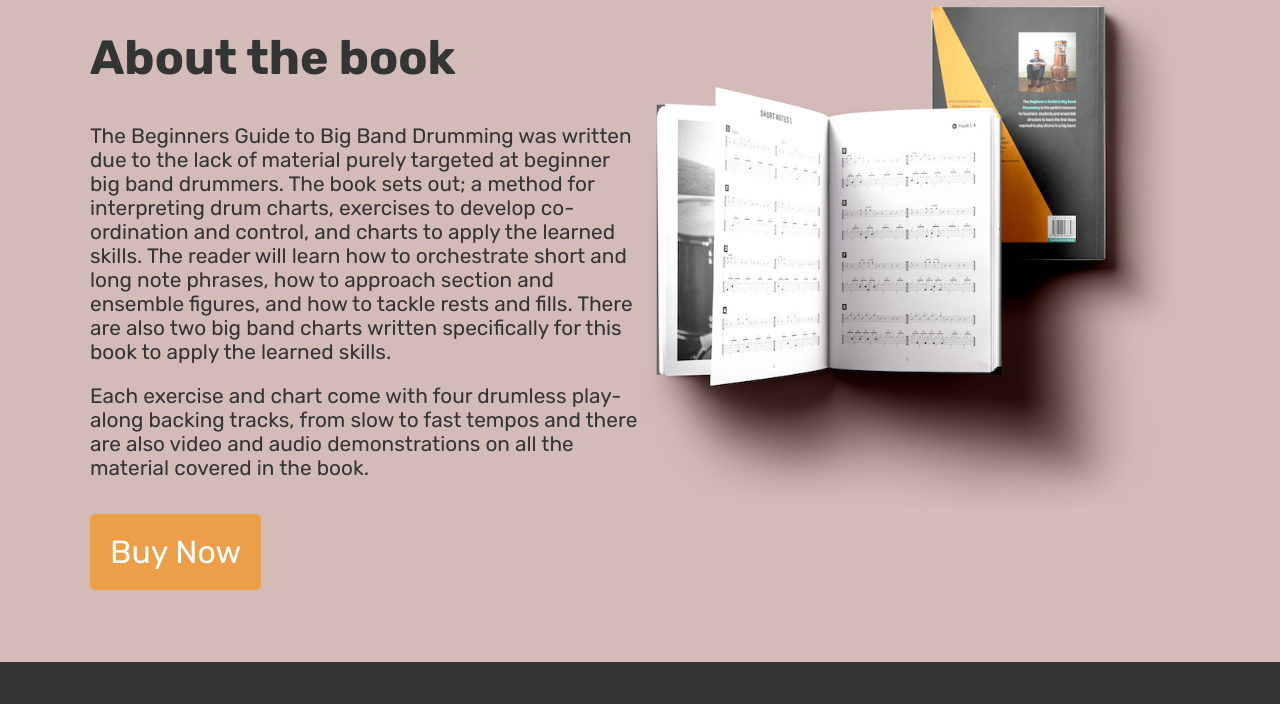
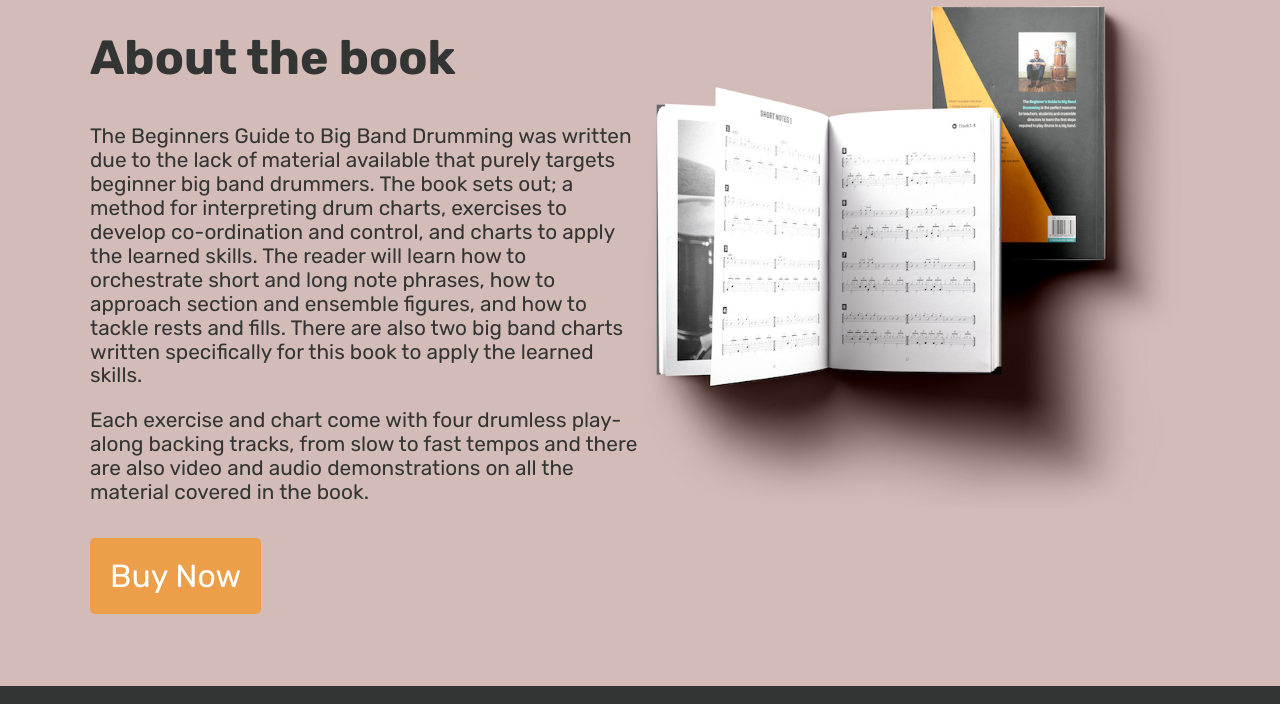
Before and after one commit to astanislavski/The-Beginner-s-Guide-to-Big-Band-Drumming, a website: page index.html in a window 1280 px wide. Shown: the part 4780-5484 px from the top of the page. Drawn offline with Linux system fonts and the light colour scheme.

Commit message:
Update index.html

```diff
--- a/index.html
+++ b/index.html
@@ -129,7 +129,7 @@
       <div class="book-text">
         <h2>About the book</h2>
         <p>
-          The Beginners Guide to Big Band Drumming was written due to the lack of material purely targeted at beginner big band drummers. The book sets out; a method for interpreting drum charts, exercises to develop co-ordination and control, and charts to apply the learned skills. The reader will learn how to orchestrate short and long note phrases, how to approach section and ensemble figures, and how to tackle rests and fills. There are also two big band charts written specifically for this book to apply the learned skills.
+          The Beginners Guide to Big Band Drumming was written due to the lack of material available that purely targets beginner big band drummers. The book sets out; a method for interpreting drum charts, exercises to develop co-ordination and control, and charts to apply the learned skills. The reader will learn how to orchestrate short and long note phrases, how to approach section and ensemble figures, and how to tackle rests and fills. There are also two big band charts written specifically for this book to apply the learned skills.
         </p>
         <p>
           Each exercise and chart come with four drumless play-along backing tracks, from slow to fast tempos and there are also video and audio demonstrations on all the material covered in the book.
```
